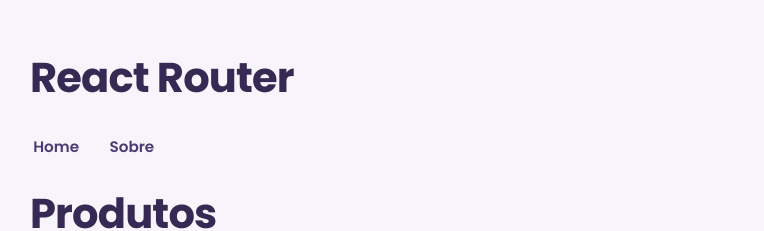
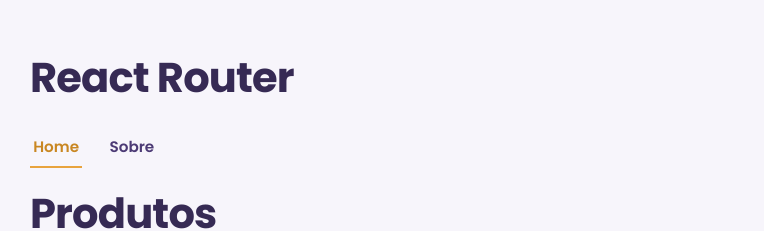
Before and after one commit to kauanzin222/React_PrimeiroAprendizado, a React (Vite) app in the folder React-Router/router/: page / in a window 1280 px wide. Shown: the top 231 px of the page, without its empty margins (250-1014 px from the left). Built offline with nearby package versions, Linux system fonts and the light colour scheme; data requests are answered from the project's data file.

Commit message:
Usando navlink e isActive

```diff
--- a/React-Router/router/src/components/NavBar.tsx
+++ b/React-Router/router/src/components/NavBar.tsx
@@ -1,10 +1,12 @@
-import { Link } from "react-router-dom"
+import { NavLink } from "react-router-dom"
 
 const NavBar = () => {
   return (
     <nav>
-        <Link to={'/'}>Home</Link>
-        <Link to={'/about'}>Sobre</Link>
+        {/* <Link to={'/'}>Home</Link>
+        <Link to={'/about'}>Sobre</Link> */}
+        <NavLink to={'/'}>Home</NavLink>
+        <NavLink to={'/about'}>Sobre</NavLink>
     </nav>
   )
 }
--- a/React-Router/router/src/pages/NotFound.tsx
+++ b/React-Router/router/src/pages/NotFound.tsx
@@ -1,5 +1,3 @@
-import React from 'react'
-
 const NotFound = () => {
   return (
     <main>
```
